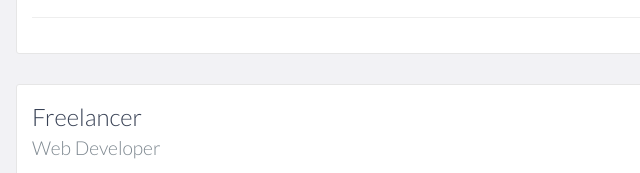
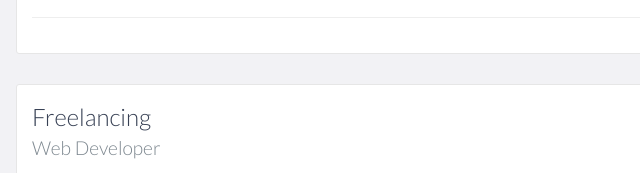
Before and after one commit to omkarap/omkarap, a plain HTML site: page index.html in a window 1280 px wide. Shown: the part 1852-2025 px from the top of the page, 474-1114 px from the left. Drawn offline with nearby package versions, Linux system fonts and the light colour scheme.

Commit message:
Changes in content

```diff
--- a/index.html
+++ b/index.html
@@ -117,7 +117,7 @@
             </div>
 
             <div data-date="Jan 2018 – Nov 2021">
-                <h3>Freelancer</h3>
+                <h3>Freelancing</h3>
                 <h4>Web Developer</h4>
                 <p>
                     Worked as a freelancer web developer collaborated with e-commerce clients to create tailored WordPress websites, focusing on delivering effective online platforms for their businesses.Specialized in theme customization, harnessing WordPress's flexibility to align websites with client branding and design requirements. Led the creation of unique layouts that emphasized user experience, navigational ease, and visually appealing interfaces. Engaged in UI design, leveraging industry best practices to enhance user engagement and conversion rates. Managed domain and hosting configurations, ensuring seamless website accessibility and minimizing downtime.
```
